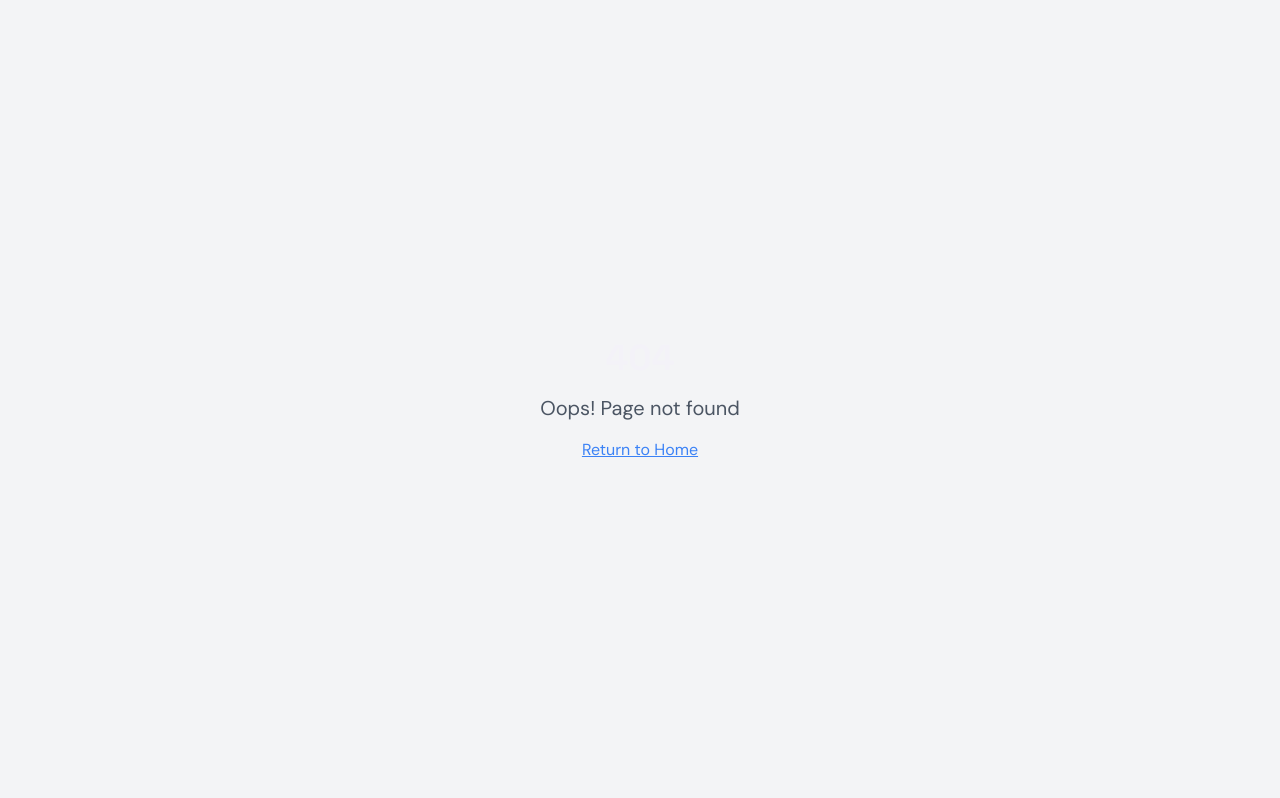
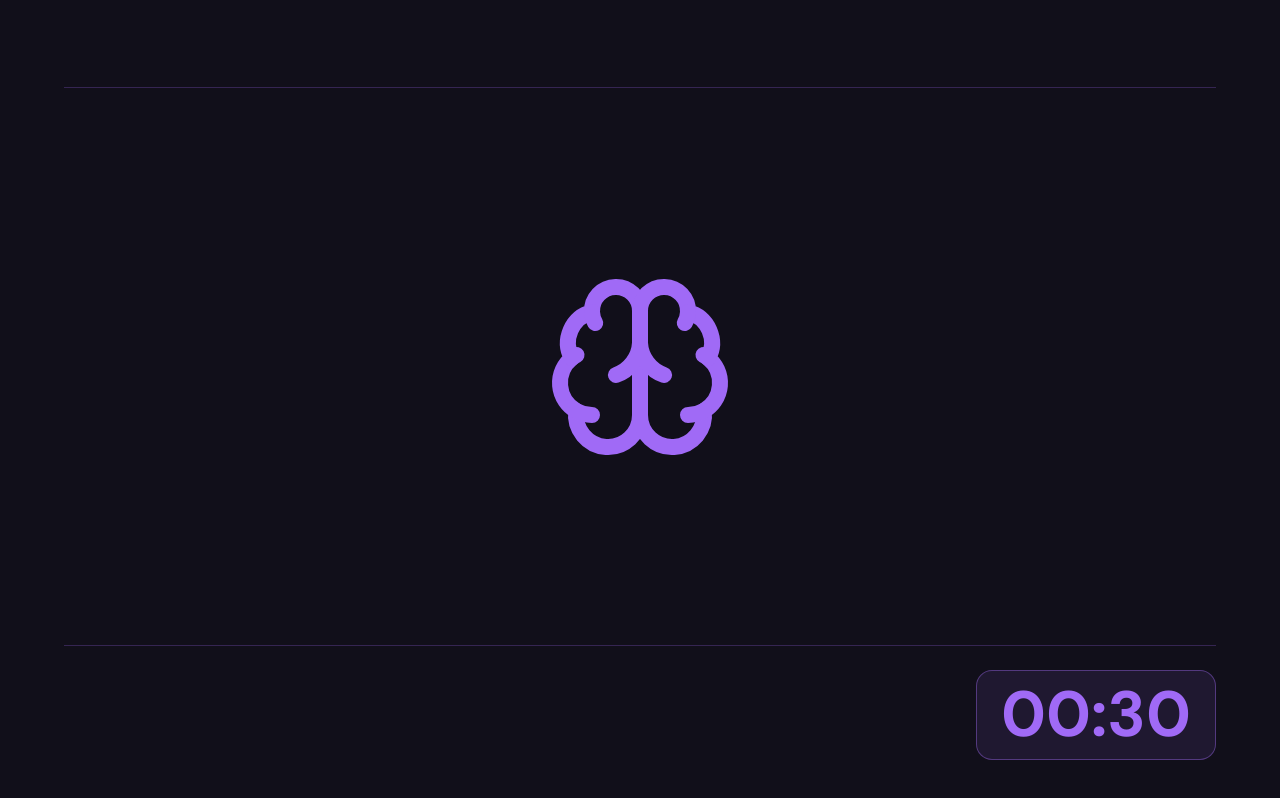
Before and after one commit to beeppio/trivia-night, a React (Vite) app: page /tv in a window 1280 px wide. Before the commit this address had no page. Built offline with nearby package versions, Linux system fonts and the light colour scheme.

Commit message:
[dyad] Add minimal live /tv big-screen questions, team scores and timer with host Dev TV preview button

```diff
--- a/src/App.tsx
+++ b/src/App.tsx
@@ -9,6 +9,7 @@ import Host from "./pages/Host";
 import Join from "./pages/Join";
 import Player from "./pages/Player";
 import Display from "./pages/Display";
+import TV from "./pages/TV";
 import { PartyThemeProvider } from "./components/PartyLayout";
 
 const queryClient = new QueryClient();
@@ -26,6 +27,7 @@ const App = () => (
             <Route path="/join" element={<Join />} />
             <Route path="/play" element={<Join />} />
             <Route path="/player/:roomCode" element={<Player />} />
+            <Route path="/tv" element={<TV />} />
             <Route path="/display/:roomCode" element={<Display />} />
             <Route path="*" element={<NotFound />} />
           </Routes>
--- a/src/pages/Host.tsx
+++ b/src/pages/Host.tsx
@@ -190,6 +190,7 @@ export default function Host() {
         <h1 className="flex items-center gap-3 text-2xl font-semibold text-primary sm:text-3xl"><Crown aria-hidden="true" className="h-7 w-7 shrink-0 sm:h-8 sm:w-8" />Host Dashboard</h1>
         <div className="flex flex-wrap gap-2">
           <Button asChild variant="outline" className="rounded-xl"><Link to={`/player/${PREVIEW_ROOM}?preview=1`} target="_blank" rel="noopener noreferrer"><Eye className="mr-2 h-4 w-4" /> Player preview</Link></Button>
+          <Button asChild variant="outline" className="rounded-xl border-primary/40 bg-primary/10 text-primary"><Link to="/tv" target="_blank" rel="noopener noreferrer"><Monitor className="mr-2 h-4 w-4" /> Dev TV preview</Link></Button>
           <Button asChild className="rounded-xl"><Link to={`/display/${PREVIEW_ROOM}`} target="_blank" rel="noopener noreferrer"><Monitor className="mr-2 h-4 w-4" /> Open display</Link></Button>
         </div>
       </div>
--- /dev/null
+++ b/src/pages/TV.tsx
@@ -0,0 +1,32 @@
+import { Brain } from 'lucide-react';
+import { Avatar, AvatarFallback, AvatarImage } from '@/components/ui/avatar';
+import { formatSeconds, usePlayerSession, useRemainingSeconds } from '@/hooks/use-local-session';
+
+export default function TV() {
+  const session = usePlayerSession();
+  const remaining = useRemainingSeconds(session?.deadline ?? null, session?.duration ?? 30);
+  const showingQuestion = session && !session.waiting && !session.preparing && !session.ended;
+
+  return <main className="flex min-h-svh flex-col bg-background px-5 py-6 text-foreground sm:px-10 lg:px-16 lg:py-10">
+    <header className="flex min-h-12 flex-wrap items-center justify-between gap-x-8 gap-y-3 border-b border-primary/25 pb-5 text-lg font-semibold text-primary sm:text-2xl lg:text-3xl">
+      <span className="min-w-0 break-words">{session && !session.waiting ? session.roundName : ''}</span>
+      <span className="shrink-0">{session && !session.waiting ? `Question ${session.questionIndex + 1}` : ''}</span>
+    </header>
+
+    <section className="flex flex-1 items-center justify-center py-10 lg:py-16">
+      {showingQuestion ? <h1 className="w-full whitespace-pre-wrap break-words text-center text-[clamp(2rem,5vw,7rem)] font-bold leading-[1.15] tracking-tight text-foreground">{session.text}</h1> : <Brain aria-label="Waiting for the next question" className="h-24 w-24 text-primary sm:h-36 sm:w-36 lg:h-48 lg:w-48" />}
+    </section>
+
+    <footer className="flex flex-col gap-5 border-t border-primary/25 pt-6 lg:flex-row lg:items-end lg:gap-8">
+      <ul aria-label="Team scores" className="grid flex-1 grid-cols-2 gap-3 sm:grid-cols-3 xl:grid-cols-4 2xl:grid-cols-5">
+        {session?.rankings.map(team => <li key={team.id} className="flex min-w-0 items-center gap-3 rounded-2xl border border-primary/30 bg-card p-3 sm:gap-4 sm:p-4">
+          <Avatar className="h-12 w-12 shrink-0 rounded-xl sm:h-16 sm:w-16"><AvatarImage src={team.avatarUrl} alt={`${team.name}'s profile picture`} className="object-cover" /><AvatarFallback className="rounded-xl bg-primary/20 text-lg font-bold text-primary">{team.name.slice(0, 2).toUpperCase() || '?'}</AvatarFallback></Avatar>
+          <div className="min-w-0"><p className="break-words text-base font-semibold sm:text-xl">{team.name}</p><p className="mt-1 text-xl font-bold tabular-nums text-primary sm:text-3xl">{team.score}<span className="ml-2 text-xs font-medium sm:text-sm">points</span></p></div>
+        </li>)}
+      </ul>
+      <div role="timer" aria-label="Question time remaining" className={`shrink-0 self-center rounded-2xl border px-6 py-3 text-[clamp(2.5rem,5vw,6rem)] font-bold leading-none tabular-nums lg:self-end ${session?.deadline && remaining <= 10 ? 'border-red-400/50 bg-red-400/10 text-red-400' : 'border-primary/40 bg-primary/10 text-primary'}`}>
+        {formatSeconds(remaining)}
+      </div>
+    </footer>
+  </main>;
+}
```
